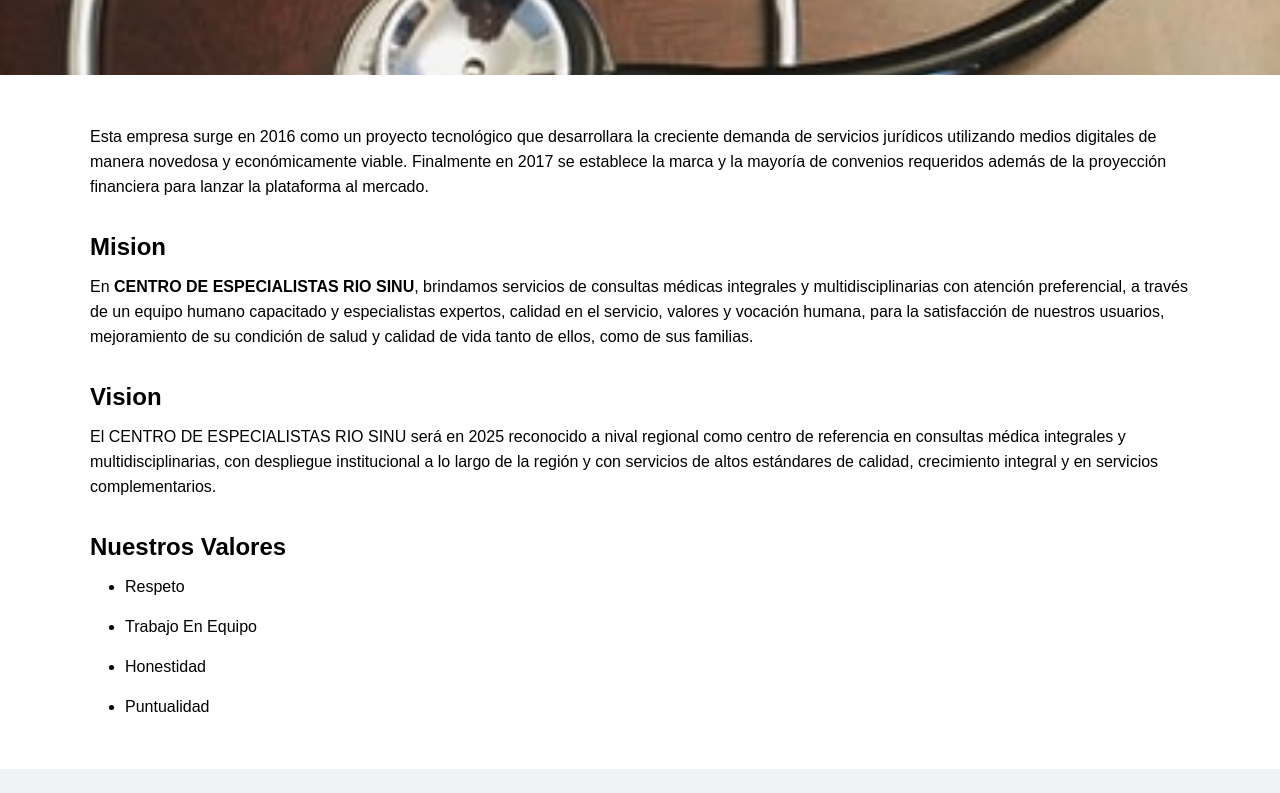
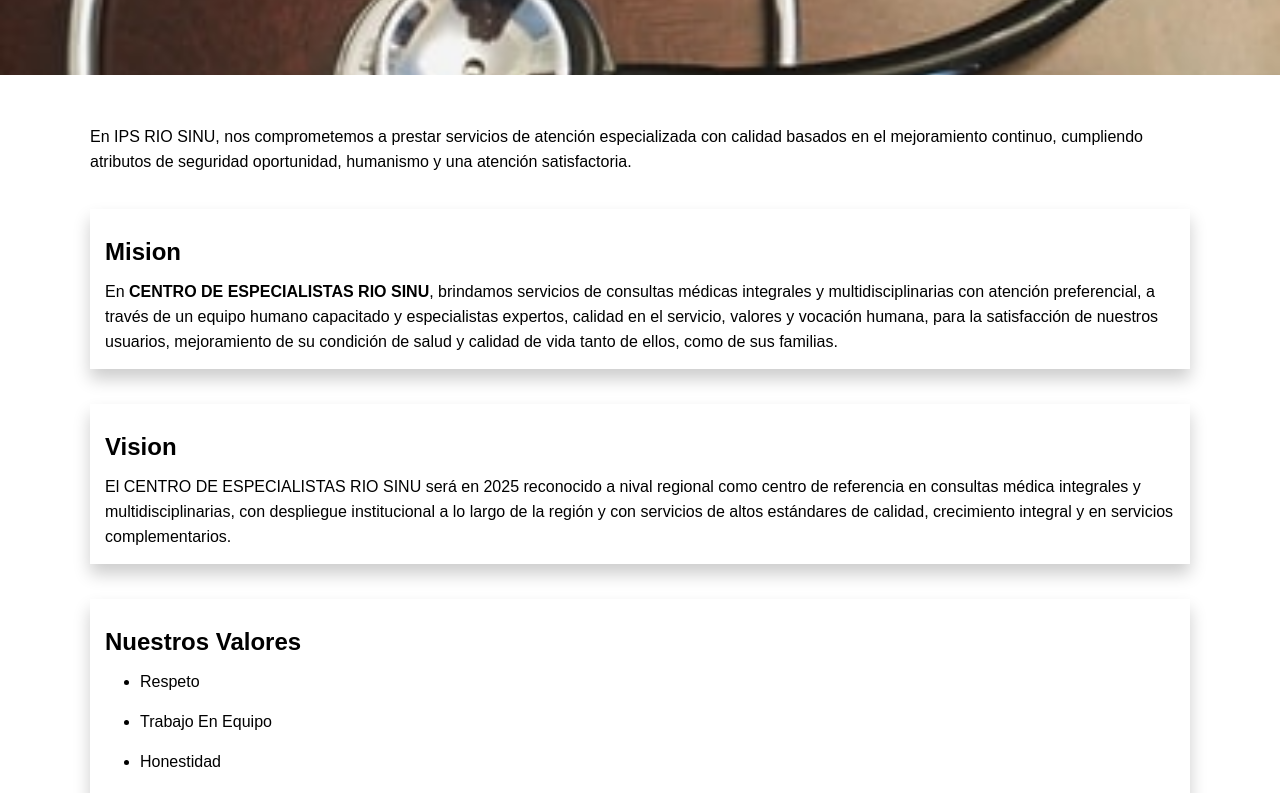
Before and after one commit to OscarLLC/ipsriosinu, a React (Create React App) app: page /Nosotros in a window 1280 px wide. Shown: the part 500-1293 px from the top of the page. Built offline with nearby package versions, Linux system fonts and the light colour scheme; what react-google-maps would draw is missing.

Commit message:
load documentation

```diff
--- a/src/Components/ContactForm/index.js
+++ b/src/Components/ContactForm/index.js
@@ -33,7 +33,7 @@ export default function ContactUs(){
                     title="AGENDA TU CITA MONTERIA"
                     titlecall="LLAMA A NUESTRAS LINEAS"
                     number="314 814 0838 - 304 254 1389"
-                    numbertwo ="322 574 2388 - 304 316 7496"
+                    numbertwo ="322 584 2388 - 304 316 7496"
                     numberthere="304 316 7497"
                     email="ipsriosinumonteria@gmail.com"
                 />
--- a/src/Components/WeDescription/index.js
+++ b/src/Components/WeDescription/index.js
@@ -6,20 +6,17 @@ export const WeDescription = () => {
     return(
         <ContentWD>
             <Bounce left>
-            <div className="text-main-description">
-                <p>Esta empresa surge en 2016 como un proyecto
-                    tecnológico que desarrollara la creciente
-                    demanda de servicios jurídicos utilizando
-                    medios digitales de manera novedosa y económicamente
-                    viable. Finalmente en 2017 se establece la marca y
-                    la mayoría de convenios requeridos además de la
-                    proyección financiera para lanzar la plataforma
-                    al mercado.
+            <div className="text-main-descriptionm">
+                <p>En IPS RIO SINU, nos comprometemos a prestar servicios de atención
+                    especializada con calidad basados en el mejoramiento continuo, cumpliendo
+                    atributos de seguridad oportunidad, humanismo y una atención satisfactoria.
                 </p>
             </div>
             </Bounce>
-            <div className="text-main-valores">
-                <Bounce left>
+
+
+            <Bounce left>
+                <div className="text-main-description">
                 <div className="text-main-description-valores">
                     <h2>Mision</h2>
                         <p>
@@ -31,6 +28,7 @@ export const WeDescription = () => {
                         condición de salud y calidad de vida tanto de ellos, como de sus familias.
                         </p>
                 </div>
+            </div>
                 </Bounce>
                 <Bounce right>
                 <div className="text-main-description">
@@ -43,6 +41,7 @@ export const WeDescription = () => {
                         </p>
                 </div>
                 </Bounce>
+
                 <Bounce right>
                 <div className="text-main-description">
                     <h2>Nuestros Valores</h2>
@@ -54,7 +53,6 @@ export const WeDescription = () => {
                        </ul>
                 </div>
                 </Bounce>
-            </div>
         </ContentWD>
     )
 }
--- a/src/Components/WeDescription/styles.js
+++ b/src/Components/WeDescription/styles.js
@@ -9,6 +9,14 @@ export const ContentWD = styled.div`
 
     .text-main-description{
         margin: 35px 0px;
+        box-shadow: 0 25px 25px 0 rgba(0,0,0,0.3);
+        transition: 0.3s;
+        width: 100%;
+        padding: 15px;
+    }
+
+    .text-main-description{
+        box-shadow: 0 10px 16px 0 rgba(0,0,0,0.2);
     }
 
     h2{
@@ -23,4 +31,6 @@ export const ContentWD = styled.div`
         margin: 15px 15px 15px 35px;
     }
 
+
+
 `;
--- a/src/Components/WeIps/index.js
+++ b/src/Components/WeIps/index.js
@@ -13,30 +13,22 @@ export const WeIps = () => {
         <ContentWeIps>
             <div className="description-weips">
                 <RubberBand><h2>IPS RIO SINU</h2></RubberBand>
-                <Bounce left><p> Cuando invierte en su salud en nuestra Fundación, ayuda
-                    a que usted y miles de personas tengan la mejor tecnología,
-                    calidad y servicio, porque reinvertimos todo en cuidar,
-                    proteger y mejorar la salud de nuestros pacientes.
-                    Shaio, una clínica socialmente responsable,
-                    comprometida con el bienestar de las personas.</p></Bounce>
-                    <br />
+                <Bounce left><p>Nos comprometemos con la seguridad
+                    de nuestros usuarios a partir de la aplicación de practicas seguras,
+                    barreras y controles, que minimicen La posibilidad de ocurrencia de
+                    incidentes y/o sucesos adversos durante la atención.
+                    </p></Bounce>
                     <br />
                     <Bounce left> <p>
-                    Cuando invierte en su salud en nuestra Fundación, ayuda
-                    a que usted y miles de personas tengan la mejor tecnología,
-                    calidad y servicio, porque reinvertimos todo en cuidar,
-                    proteger y mejorar la salud de nuestros pacientes.
-                    Shaio, una clínica socialmente responsable,
-                    comprometida con el bienestar de las personas.</p></Bounce>
+                    Este compromiso nos lleva a la prevención de la ocurrencia de situaciones
+                    que afecten la seguridad del paciente, reducir y de ser posible eliminar la
+                    ocurrencia de eventos adversos para contar con procesos seguros dentro de la
+                    institución, con la participación responsable de los diversos actores
+                    involucrados en el, con el seguimiento y evaluación permanente y proactiva
+                    de los riesgos asociados a la atención en salud, para diseñar e implantar de
+                    manera constante las barreras de seguridad necesarias.
+                    </p></Bounce>
                     <br />
-                    <br />
-                    <Bounce left><p>
-                    Cuando invierte en su salud en nuestra Fundación, ayuda
-                    a que usted y miles de personas tengan la mejor tecnología,
-                    calidad y servicio, porque reinvertimos todo en cuidar,
-                    proteger y mejorar la salud de nuestros pacientes.
-                    Shaio, una clínica socialmente responsable,
-                    comprometida con el bienestar de las personas.</p></Bounce>
             </div>
             <Fade right>
             <div className="image-weips">
```
